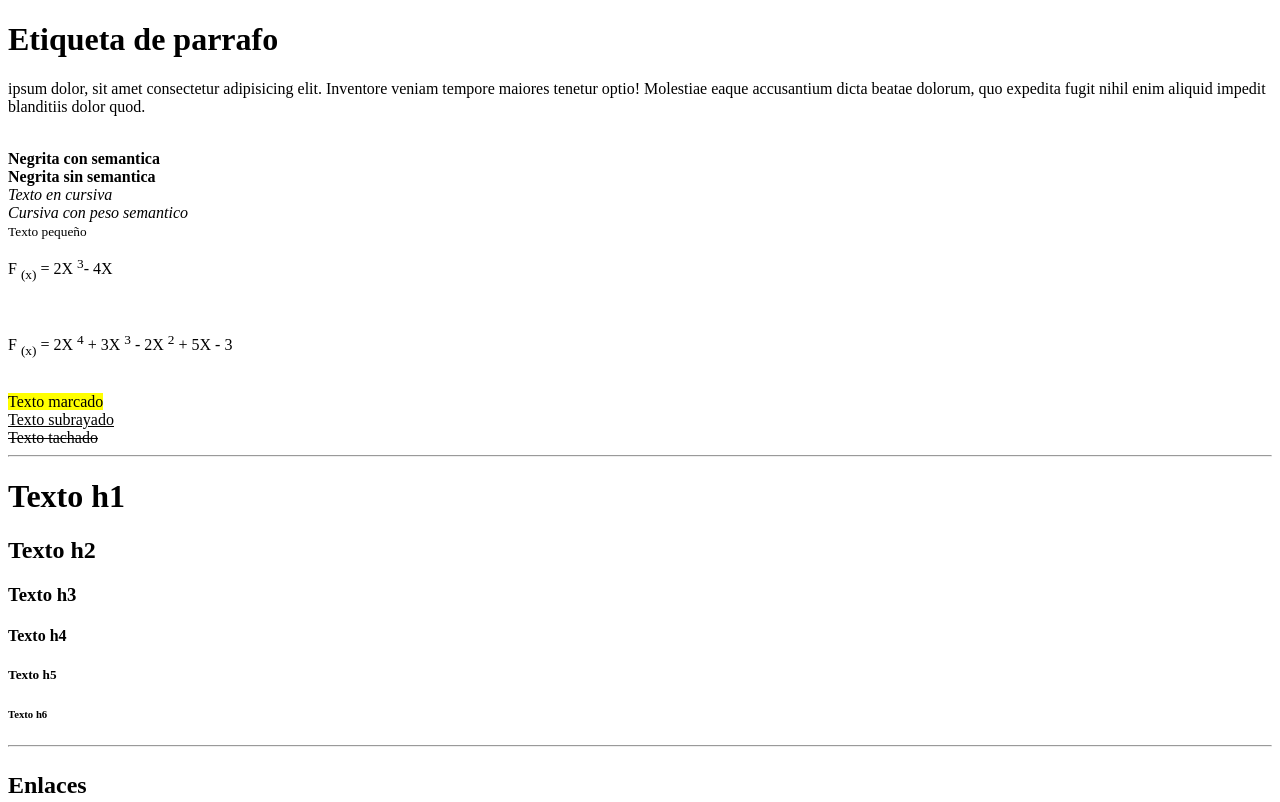
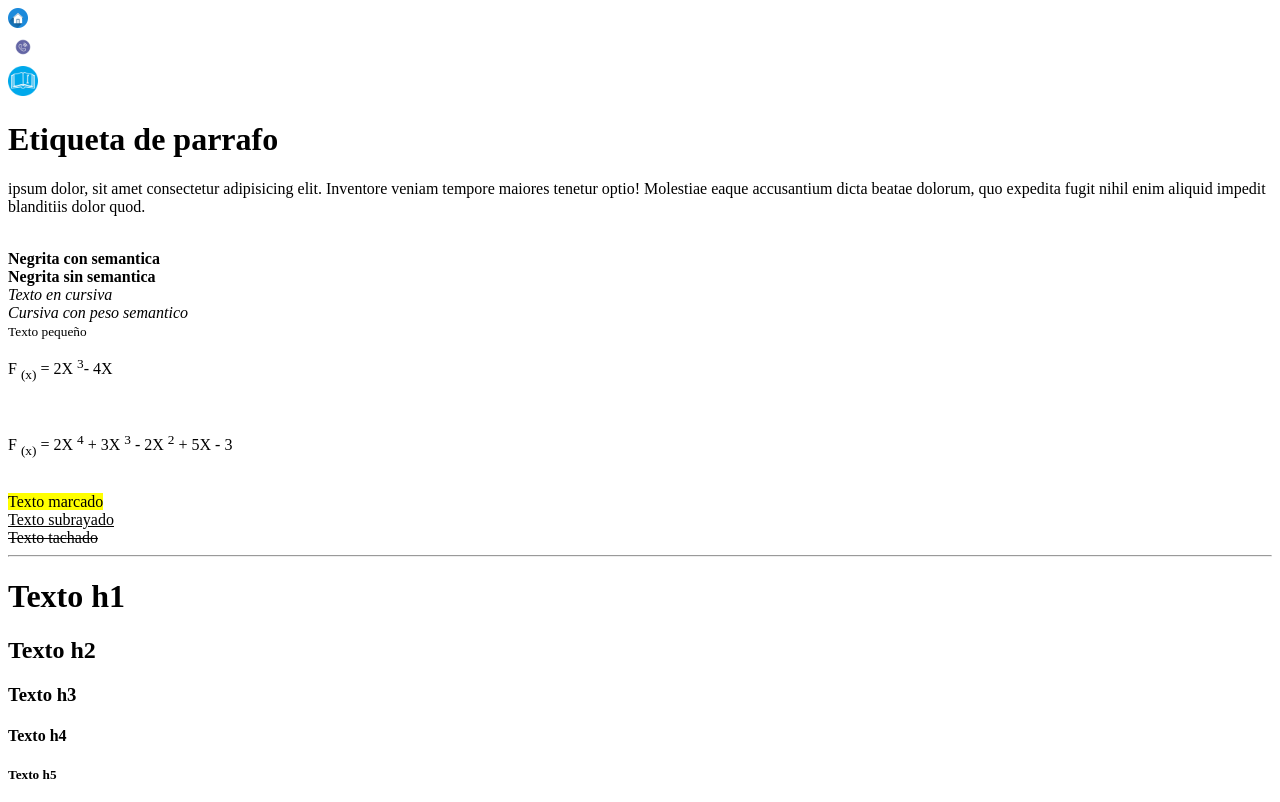
Before and after one commit to Melissa0418/miPrimerRepositorio, a plain HTML site: page index.html in a window 1280 px wide. Shown: the top 802 px of the page. Drawn offline with Linux system fonts and the light colour scheme.

Commit message:
actualizacion

```diff
--- a/index.html
+++ b/index.html
@@ -6,6 +6,23 @@
     <title>Document</title>
 </head>
 <body>
+
+    <a href="#">
+        <img src="img/botoninicio.png" alt="no carga" title="ir al index" width="20px">
+    </a>
+    <br>
+
+    <a href="paginas/contactos.html">
+
+        <img src="img/botoncontacto.png" alt="no carga" title="ir a contactos"width="30px">
+
+    </a>
+    <br>
+
+    <a href="paginas/servicios.html">
+
+        <img src="img/botonservicio.png" alt="no carga" title="ir a servicios"width="30px">
+    </a>
 
     <h1>Etiqueta de parrafo</h1>
     <p> ipsum dolor, sit amet consectetur adipisicing elit. Inventore veniam tempore maiores tenetur optio! Molestiae eaque accusantium dicta beatae dolorum, quo expedita fugit nihil enim aliquid impedit blanditiis dolor quod.
@@ -71,9 +88,11 @@
     <a href="paginas/servicios.html"> Link a la pagina de servicios</a>
 
     <!-- Listas -->
-    <!-- Listas Ordenadas -->
+
+    <!-- Listas ordenadas -->
+    <h1>Siga las instrucciones para subir su repositorio remoto</h1>
+
     <ol>
-        <h1>Siga las instrucciones para subir su repositorio remoto</h1>
 
         <li>Clonar el repositorio remoto (clone)</li>
         <li>Mirar el estado de nuestro repositorio (status)</li>
@@ -82,14 +101,26 @@
         <li>Hacer el commit "Mensaje" (commit) </li>
         <li>Mirar el estado de nuestro repositorio</li>
         <li>Subir (pusch) </li>
+
     </ol>
 
     <!-- Listas desordenadas -->
     <h2>Lista de documentos necesarios para matricula en la UPC aguachica</h2>
+
     <ul>
+
         <li>Subir cedula de ciudadania o pasaporte</li>
         <li>Subir diploma de bachiller</li>
         <li>Subir foto 3x4</li>
+
     </ul>
+
+    <!-- Imagenes -->
+
+
+
+
+
+
 </body>
 </html>
```
Also changed, not shown: paginas/contactos.html (+6 -0 lines), paginas/servicios.html (+6 -0 lines), img/botoncontacto.png (added), img/botoninicio.png (added), img/botonservicio.png (added).
